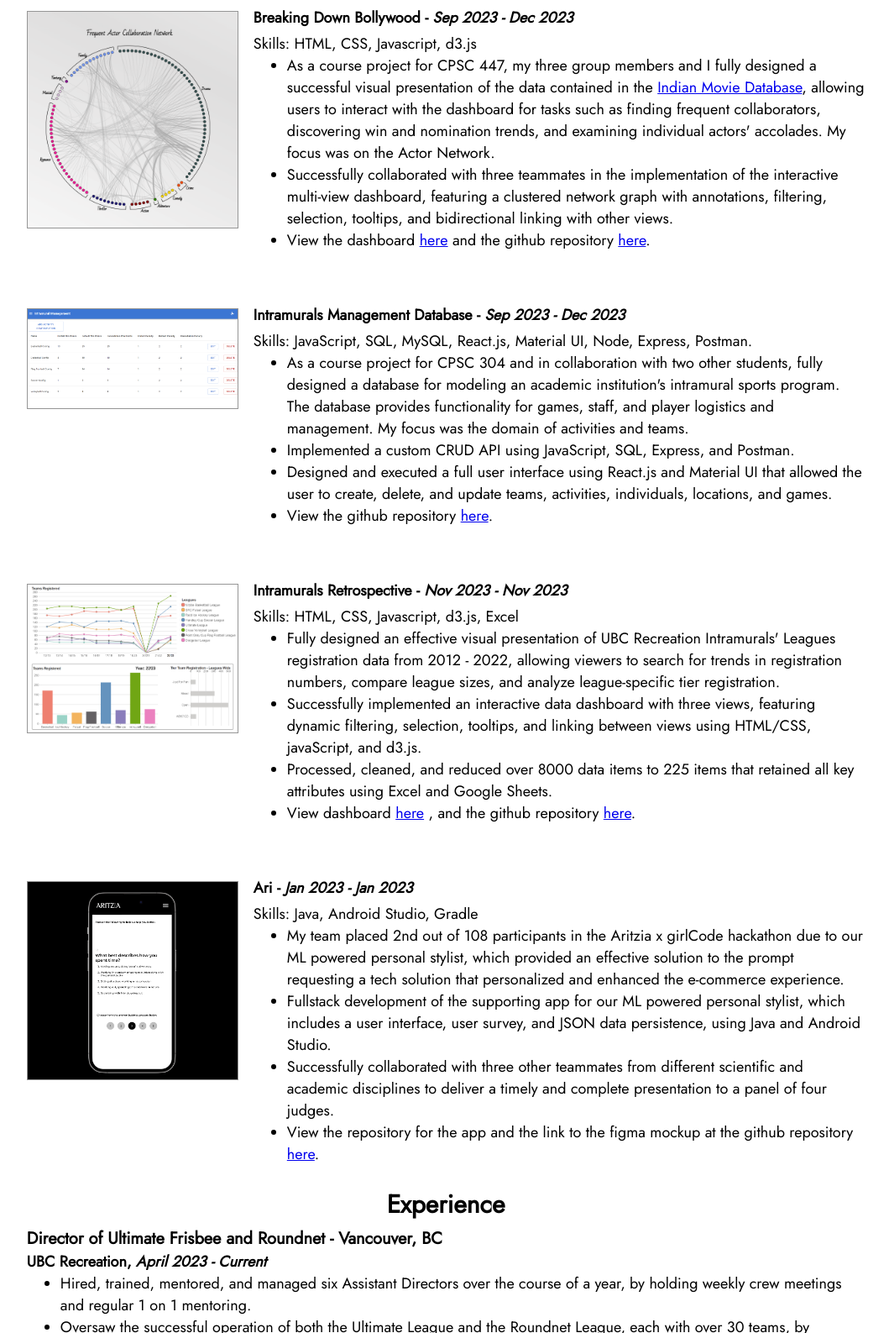
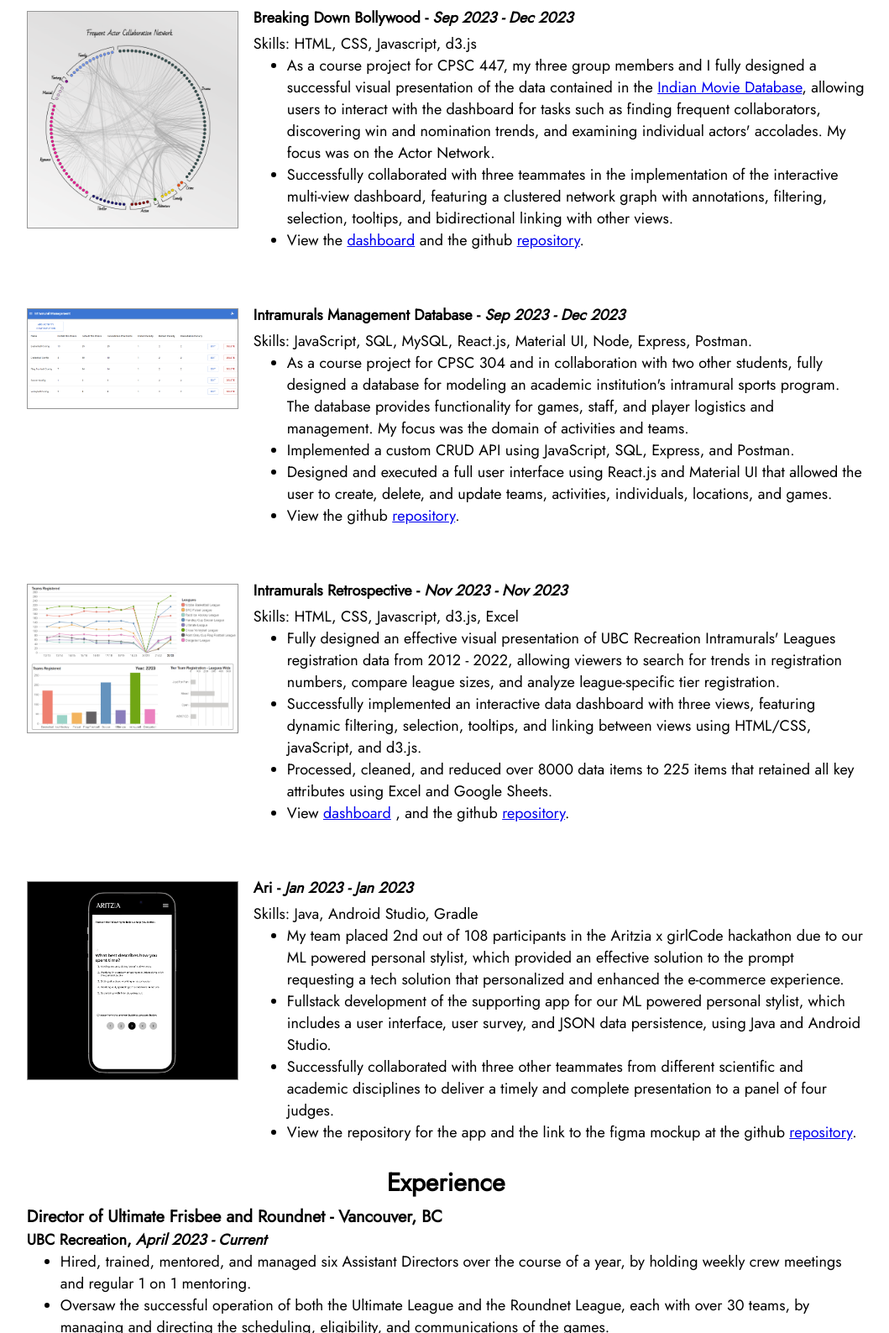
Before and after one commit to annienil/annienil.github.io, a plain HTML site: page index.html in a window 1280 px wide. Shown: the part 932-2519 px from the top of the page at 84% size, without its empty margins (109-1168 px from the left). Drawn offline with nearby package versions, Linux system fonts and the light colour scheme.

Commit message:
update links

```diff
--- a/index.html
+++ b/index.html
@@ -80,10 +80,10 @@
                 <li>As a course project for CPSC 447, my three group members and I fully designed a successful visual presentation of the data contained in the
                     <a href="https://github.com/pncnmnp/TIMDB">Indian Movie Database</a>, allowing users to interact with the dashboard for tasks such as finding frequent collaborators, discovering win and nomination trends, and examining individual actors' accolades. My focus was on the Actor Network.</li>
                 <li>Successfully collaborated with three teammates in the implementation of the interactive multi-view dashboard, featuring a clustered network graph with annotations, filtering, selection, tooltips, and bidirectional linking with other views.</li>
-                <li>View the dashboard
-                    <a href="https://annienil.github.io/breaking-down-bollywood/">here</a>
-                     and the github repository
-                    <a href="https://github.com/annienil/breaking-down-bollywood">here</a>.
+                <li>View the
+                    <a href="https://annienil.github.io/breaking-down-bollywood/">dashboard</a>
+                     and the github
+                    <a href="https://github.com/annienil/breaking-down-bollywood">repository</a>.
                 </li>
             </ul>
         </div>
@@ -101,8 +101,8 @@
                 </li>
                 <li>Implemented a custom CRUD API using JavaScript, SQL, Express, and Postman.</li>
                 <li>Designed and executed a full user interface using React.js and Material UI that allowed the user to create, delete, and update teams, activities, individuals, locations, and games.</li>
-                <li>View the github repository
-                    <a href="https://github.com/annienil/intramurals-management-database">here</a>.
+                <li>View the github
+                    <a href="https://github.com/annienil/intramurals-management-database">repository</a>.
                 </li>
             </ul>
         </div>
@@ -118,10 +118,10 @@
                 <li>Fully designed an effective visual presentation of UBC Recreation Intramurals' Leagues registration data from 2012 - 2022, allowing viewers to search for trends in registration numbers, compare league sizes, and analyze league-specific tier registration.</li>
                 <li>Successfully implemented an interactive data dashboard with three views, featuring dynamic filtering, selection, tooltips, and linking between views using HTML/CSS, javaScript, and d3.js. </li>
                 <li>Processed, cleaned, and reduced over 8000 data items to 225 items that retained all key attributes using Excel and Google Sheets.</li>
-                <li>View dashboard
-                    <a href="https://annienil.github.io/intramurals/">here</a>
-                    , and the github repository
-                    <a href="https://github.com/annienil/intramurals">here</a>.
+                <li>View
+                    <a href="https://annienil.github.io/intramurals/">dashboard</a>
+                    , and the github
+                    <a href="https://github.com/annienil/intramurals">repository</a>.
                 </li>
             </ul>
         </div>
@@ -137,8 +137,8 @@
                 <li>My team placed 2nd out of 108 participants in the Aritzia x girlCode hackathon due to our ML powered personal stylist, which provided an effective solution to the prompt requesting a tech solution that personalized and enhanced the e-commerce experience.</li>
                 <li>Fullstack development of the supporting app for our ML powered personal stylist, which includes a user interface, user survey, and JSON data persistence, using Java and Android Studio.</li>
                 <li>Successfully collaborated with three other teammates from different scientific and academic disciplines to deliver a timely and complete presentation to a panel of four judges.</li>
-                <li>View the repository for the app and the link to the figma mockup at the github repository
-                    <a href="https://github.com/annienil/Aritzia">here</a>.
+                <li>View the repository for the app and the link to the figma mockup at the github
+                    <a href="https://github.com/annienil/Aritzia">repository</a>.
                 </li>
             </ul>
         </div>
```
